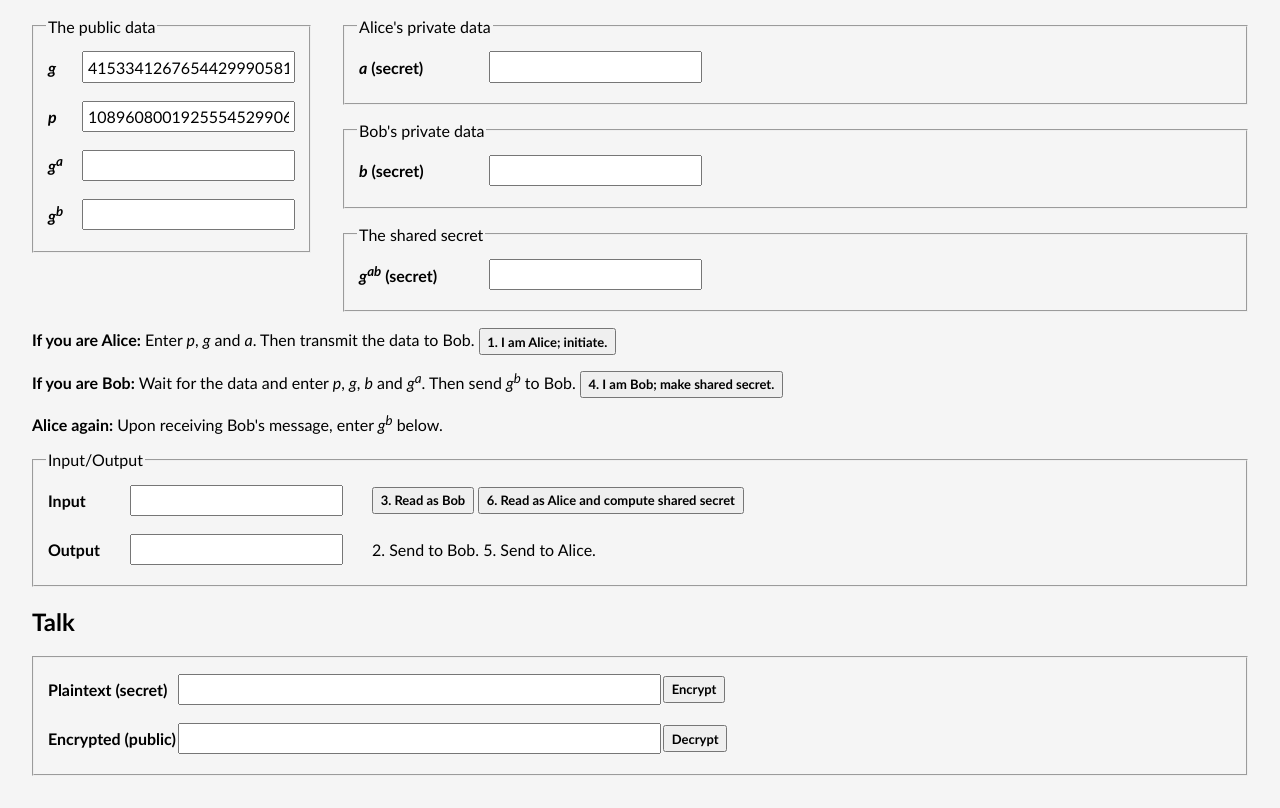
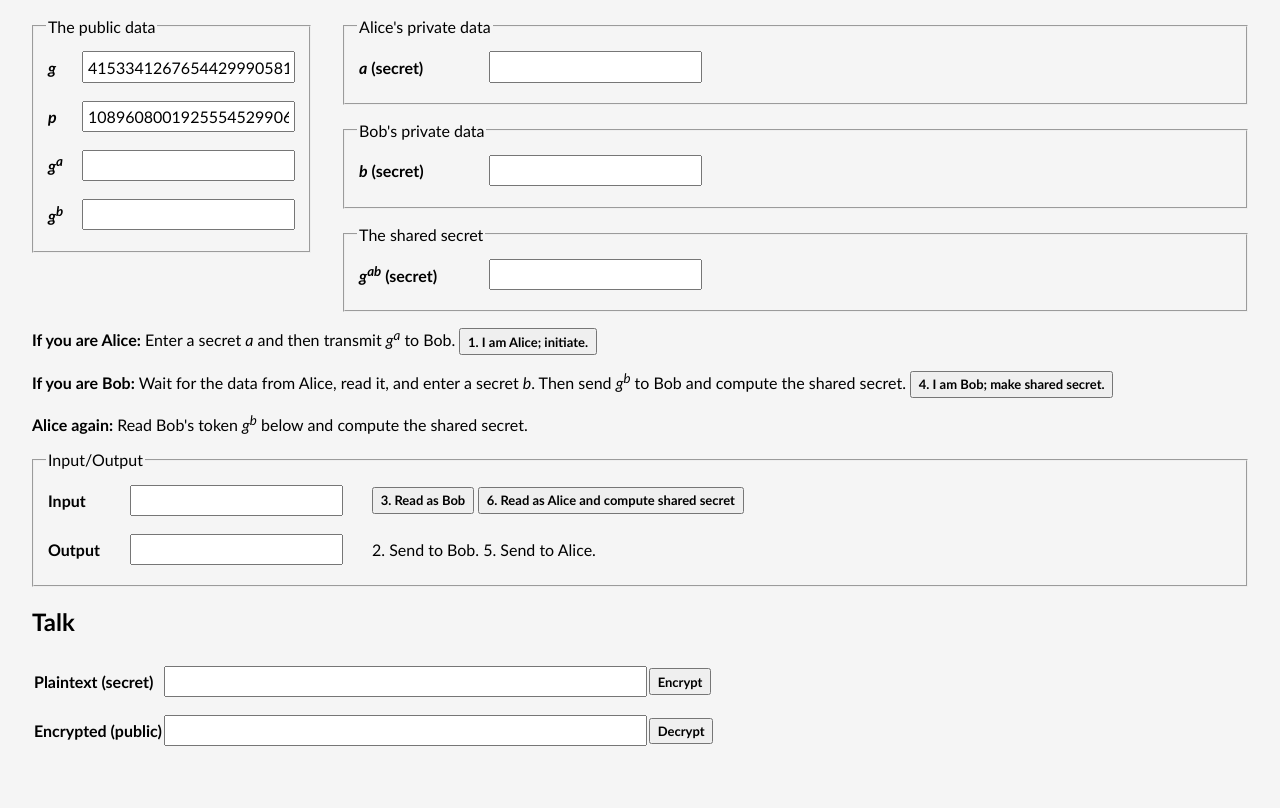
Before and after one commit to louisdx/schlagwetter, a plain HTML site: page sexchange.html in a window 1280 px wide. Shown: the part 130-938 px from the top of the page. After the commit the page ends 903 px from the top, so only its background shows below. Drawn offline with Linux system fonts and the light colour scheme.

Commit message:
Secret Exchange

```diff
--- a/sexchange.html
+++ b/sexchange.html
@@ -158,7 +158,6 @@
           var msg = new BigNumber(document.getElementById("in_et").value);
           var secret = new BigNumber(out_gab.value);
           var len = msg.mod(256) ^ secret.mod(256);
-alert(len);
 
           var raw = Object();
           for (var i = 0; i < len; ++i) {
@@ -185,7 +184,7 @@ alert(len);
 
     <h2>Handshake</h2>
 
-    <form style="float: left; margin: 0 2em 0 0">
+    <form action="" style="float: left; margin: 0 2em 0 0">
       <fieldset>
       <legend>The public data</legend>
       <table>
@@ -211,7 +210,7 @@ alert(len);
       </fieldset>
     </form>
 
-    <form>
+    <form action="">
       <fieldset>
       <legend>Alice's private data</legend>
       <table>
@@ -225,7 +224,7 @@ alert(len);
       </fieldset>
     </form>
 
-    <form>
+    <form action="">
       <fieldset>
       <legend>Bob's private data</legend>
       <table>
@@ -239,7 +238,7 @@ alert(len);
       </fieldset>
     </form>
 
-    <form>
+    <form action="">
       <fieldset>
       <legend>The shared secret</legend>
       <table>
@@ -253,20 +252,19 @@ alert(len);
       </fieldset>
     </form>
 
-    <p><strong>If you are Alice:</strong> Enter <label for="in_p"><var>p</var></label>,
-    <label for="in_g"><var>g</var></label> and <label for="in_a"><var>a</var></label>.
-    Then transmit the data to Bob. <input type="button" id="go_a" value="1. I am Alice; initiate."></p>
+    <p><strong>If you are Alice:</strong> Enter a secret <label for="in_a"><var>a</var></label> and
+    then transmit <var>g</var><sup><var>a</var></sup> to Bob.
+    <input type="button" id="go_a" value="1. I am Alice; initiate."></p>
 
-    <p><strong>If you are Bob:</strong> Wait for the data and enter <label for="in_p"><var>p</var></label>,
-    <label for="in_g"><var>g</var></label>, <label for="in_b"><var>b</var></label> and
-    <label for="in_ga"><var>g</var><sup><var>a</var></label>. Then send
-    <label for="in_gb"><var>g</var><sup><var>b</var></label> to Bob.
+    <p><strong>If you are Bob:</strong> Wait for the data from Alice, read it, and enter
+    a secret <label for="in_b"><var>b</var></label>. Then send
+    <label for="in_gb"><var>g</var><sup><var>b</var></sup></label> to Bob and compute the shared secret.
     <input type="button" id="go_b" value="4. I am Bob; make shared secret."></p>
 
-    <p><strong>Alice again:</strong> Upon receiving Bob's message, enter
-    <label for="in_gb"><var>g</var><sup><var>b</var></label> below.</p>
+    <p><strong>Alice again:</strong> Read Bob's token
+    <label for="in_gb"><var>g</var><sup><var>b</var></sup></label> below and compute the shared secret.</p>
 
-    <form>
+    <form action="">
       <fieldset>
       <legend>Input/Output</legend>
       <table>
@@ -289,8 +287,7 @@ alert(len);
 
     <h2>Talk</h2>
 
-    <form>
-      <fieldset>
+    <form action="">
       <table>
         <tbody>
           <tr>
@@ -305,7 +302,6 @@ alert(len);
           </tr>
         </tbody>
       </table>
-      </fieldset>
     </form>
 
   </body>
```
